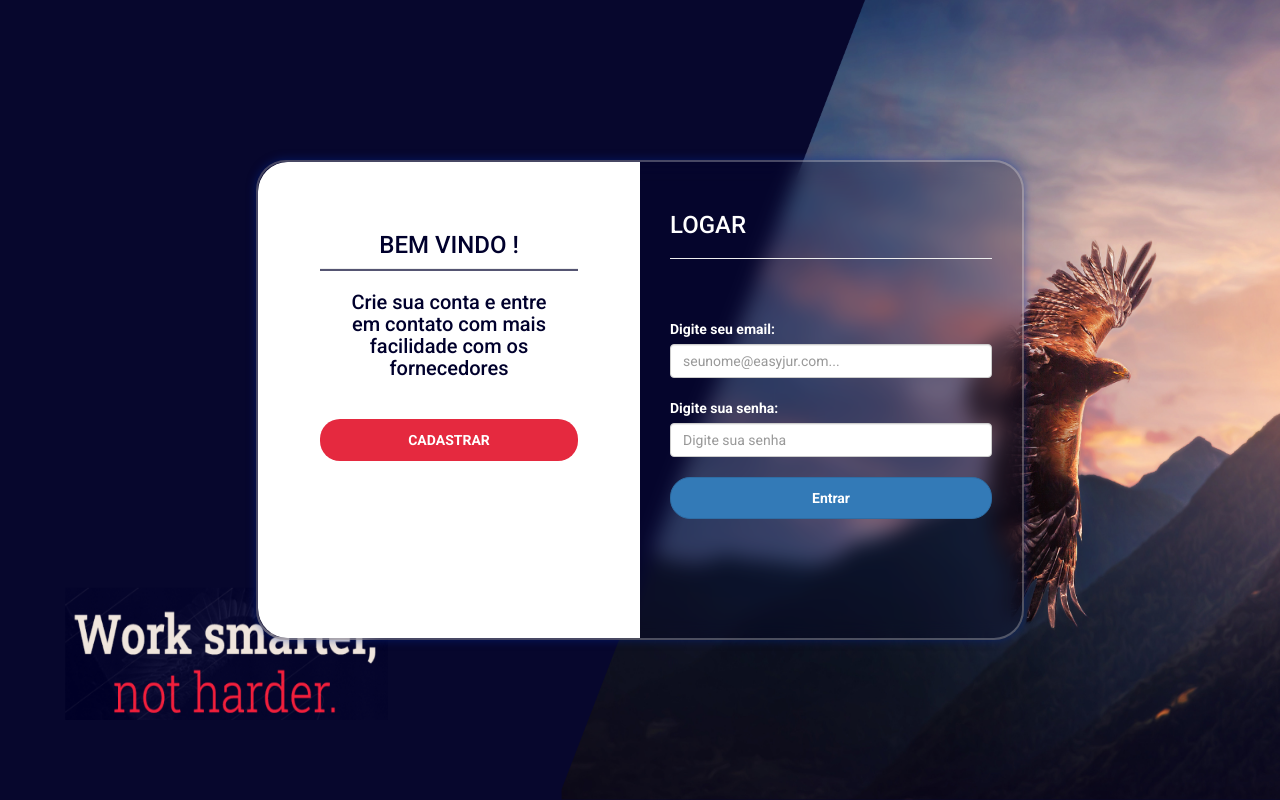
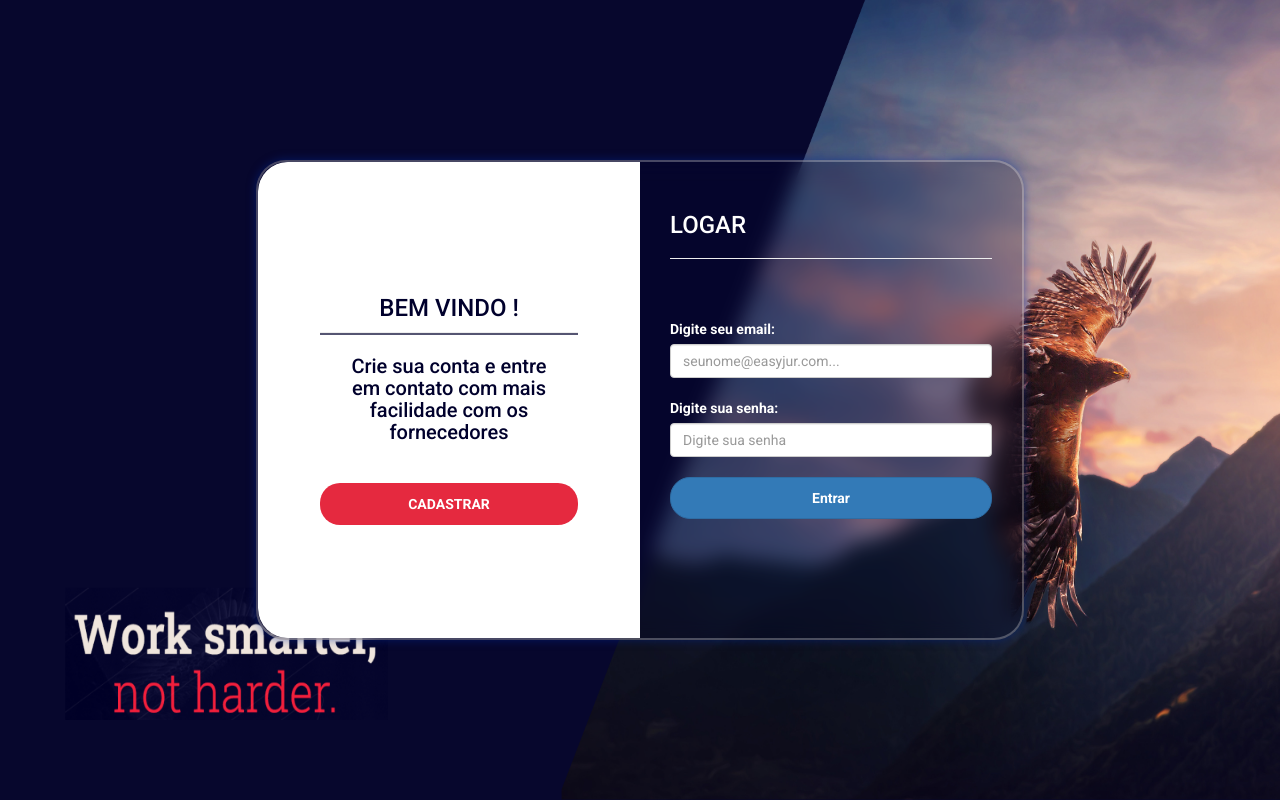
Before and after one commit to maraeliza/ModeloAgil, a Flask app: page / in a window 1280 px wide. Run offline with Flask 3, Linux system fonts and the light colour scheme; some libraries are stand-ins or nearby versions.

Commit message:
som_changes

```diff
--- a/static/css/login.css
+++ b/static/css/login.css
@@ -63,7 +63,9 @@ body{
 
   text-align: center;
   padding: 30px;
-  padding-top: 50px;
+  display: grid;
+  align-items: center;
+
 }
 #texto {
   font-size: 20px;
@@ -107,6 +109,8 @@ body{
   box-sizing: border-box;
   height: 100%;
   width: 50%;
+  display: grid;
+  align-items: center;
 }
 .side-left-div h3 {
   color: #00002c;
--- a/templates/index.html
+++ b/templates/index.html
@@ -3,9 +3,12 @@
   <head>
     <meta charset="UTF-8" />
     <!--FONTE-->
-        <link rel="preconnect" href="https://fonts.googleapis.com">
-        <link rel="preconnect" href="https://fonts.gstatic.com" crossorigin>
-        <link href="https://fonts.googleapis.com/css2?family=Roboto:ital,wght@0,100;0,300;0,400;0,500;0,700;0,900;1,100;1,300;1,400;1,500;1,700;1,900&display=swap" rel="stylesheet">
+    <link rel="preconnect" href="https://fonts.googleapis.com" />
+    <link rel="preconnect" href="https://fonts.gstatic.com" crossorigin />
+    <link
+      href="https://fonts.googleapis.com/css2?family=Roboto:ital,wght@0,100;0,300;0,400;0,500;0,700;0,900;1,100;1,300;1,400;1,500;1,700;1,900&display=swap"
+      rel="stylesheet"
+    />
 
     <script
       src="https://code.jquery.com/jquery-3.7.1.min.js"
@@ -22,7 +25,10 @@
 
     <script src="https://www.gstatic.com/firebasejs/6.3.4/firebase-app.js"></script>
     <script src="https://www.gstatic.com/firebasejs/6.3.0/firebase-database.js"></script>
-    <link rel="stylesheet" href="https://code.jquery.com/ui/1.14.0/themes/base/jquery-ui.css">
+    <link
+      rel="stylesheet"
+      href="https://code.jquery.com/ui/1.14.0/themes/base/jquery-ui.css"
+    />
 
     <script src="https://code.jquery.com/jquery-3.7.1.js"></script>
     <script src="https://code.jquery.com/ui/1.14.0/jquery-ui.js"></script>
@@ -34,7 +40,7 @@
     <script src="../static/swal/sweetalert.min.js"></script>
 
     <!--Titulo-->
-    <link rel="icon" href="../static/imgs/ModeloAgil.ico" type="image/x-icon">
+    <link rel="icon" href="../static/imgs/ModeloAgil.ico" type="image/x-icon" />
     <title>ModeloFácil</title>
   </head>
   <body>
@@ -42,6 +48,7 @@
     <div class="container">
       <div class="container-login">
         <div class="side-left-div">
+          <div>
             <h3>BEM VINDO !</h3>
             <hr />
             <h4 id="texto">
@@ -50,8 +57,10 @@
             </h4>
             <button id="alternar" class="btn">CADASTRAR</button>
           </div>
+        </div>
 
         <div class="side-right-div" id="entrar">
+          <div>
             <h3>LOGAR</h3>
             <hr />
             <label class="errorMessage" id="erroLogin"></label>
@@ -64,7 +73,6 @@
                 name="email"
                 value=""
                 placeholder="seunome@easyjur.com..."
-
               />
             </div>
             <div class="caixaBox"></div>
@@ -76,20 +84,26 @@
               name="senha"
               value=""
               placeholder="Digite sua senha"
-
             />
             <center>
-            <button class="btn btn-primary btm" id="btnLogin" onclick="login()">Entrar</button>
-
+              <button
+                class="btn btn-primary btm"
+                id="btnLogin"
+                onclick="login()"
+              >
+                Entrar
+              </button>
             </center>
             <br /><br />
           </div>
+        </div>
 
         <div id="criarDiv" class="side-right-div">
+          <div>
             <h3>CADASTRAR</h3>
             <hr />
             <p class="errorMessage" id="erroCadastro"></p>
-          <div  id="barraProgresso"></div>
+            <div id="barraProgresso"></div>
             <div class="caixaBox" id="caixaNome">
               <label>Digite seu nome: </label>
               <input
@@ -99,7 +113,6 @@
                 name="nome"
                 value=""
                 placeholder="Digite seu nome"
-
               />
             </div>
             <div class="caixaBox" id="caixaEmail">
@@ -135,21 +148,22 @@
                 name="senha"
                 value=""
                 placeholder="Confirme sua senha"
-
               />
             </div>
-
+          </div>
 
           <div class="btns">
             <button id="proximo" class="btn btn-info btm">Próximo ➡</button>
-          <button id="criar" class="btn btn-success btm" onclick="criarConta()">
+            <button
+              id="criar"
+              class="btn btn-success btm"
+              onclick="criarConta()"
+            >
               Criar Conta
             </button>
           </div>
-
         </div>
       </div>
-
     </div>
     <script src="../static/js/safe.js"></script>
   </body>
```
Also changed, not shown: static/js/safe.js (+46 -1 lines). Lines whose indentation alone changed are shown as unchanged.
